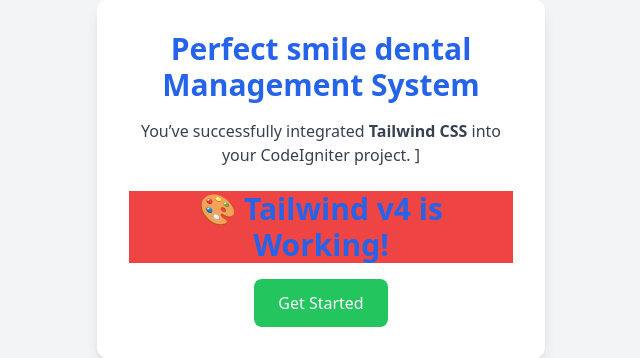
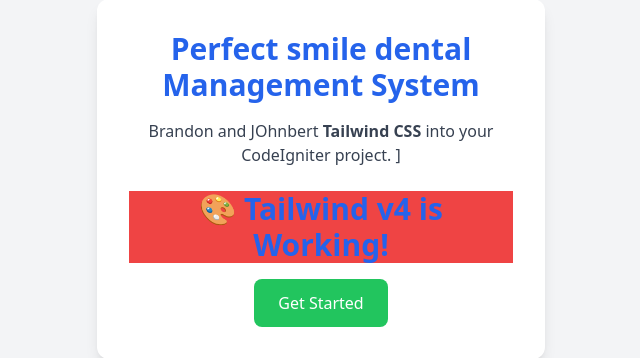
Before and after one commit to DprsCowdr/Perfect_Smile, a CodeIgniter 4 app: the page made by app/Views/welcome_message.php in a window 1280 px wide. Shown: the part 221-579 px from the top of the page, without its empty margins (319-959 px from the left). Run offline with PHP 8.4 and a stand-in for CodeIgniter, Linux system fonts and the light colour scheme; the template is opened without the code that fills it, so the values that code supplies are empty; some libraries are stand-ins or nearby versions.

Commit message:
brandon and johnbert

```diff
--- a/app/Views/welcome_message.php
+++ b/app/Views/welcome_message.php
@@ -14,7 +14,7 @@
       Perfect smile dental Management System
     </h1>
     <p class="text-gray-700 mb-6">
-      You’ve successfully integrated <span class="font-semibold">Tailwind CSS</span> into your CodeIgniter project.
+      Brandon and JOhnbert <span class="font-semibold">Tailwind CSS</span> into your CodeIgniter project.
     ]
     </p>
     <h1 class="text-3xl font-bold text-blue-600 mb-4 bg-red-500">
```
